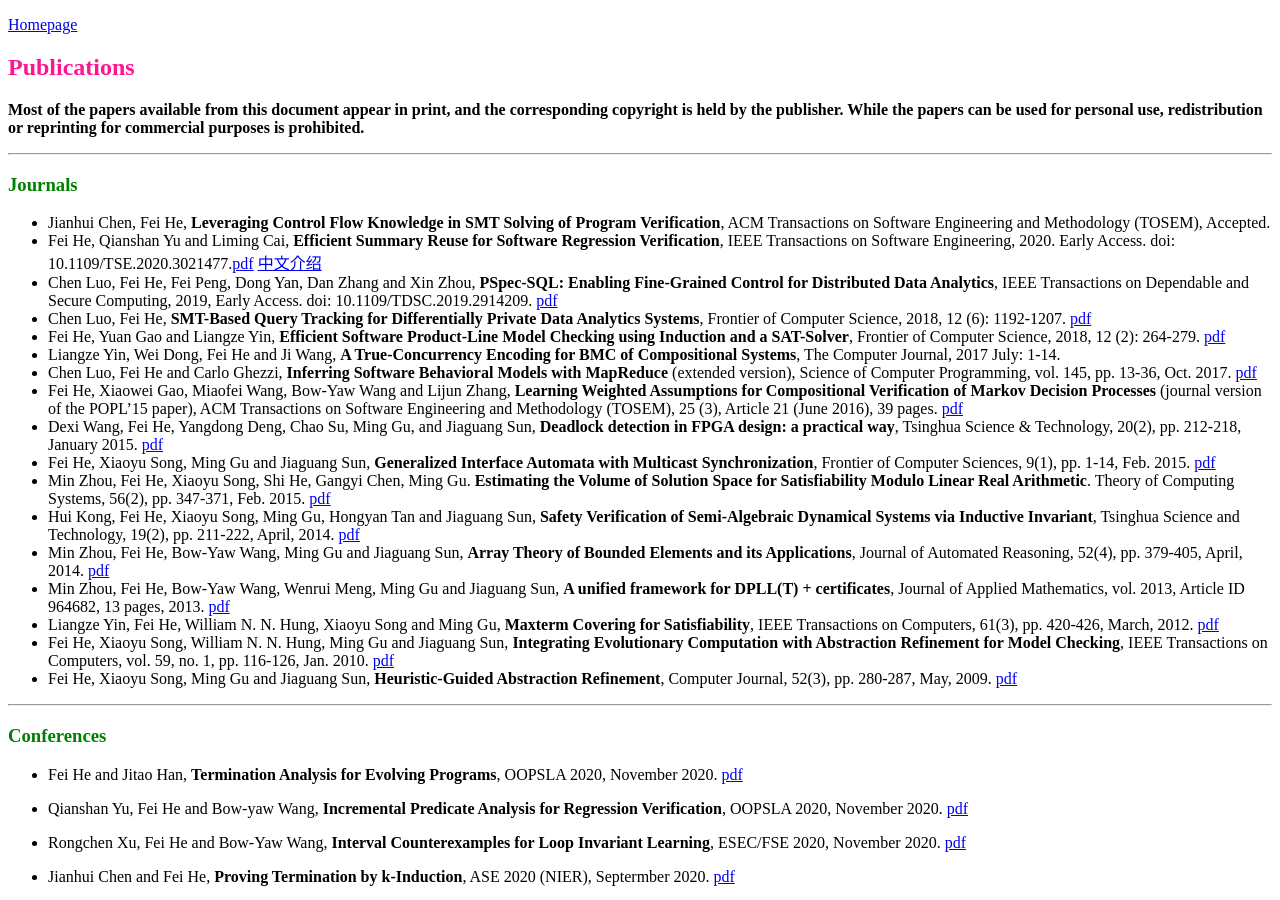
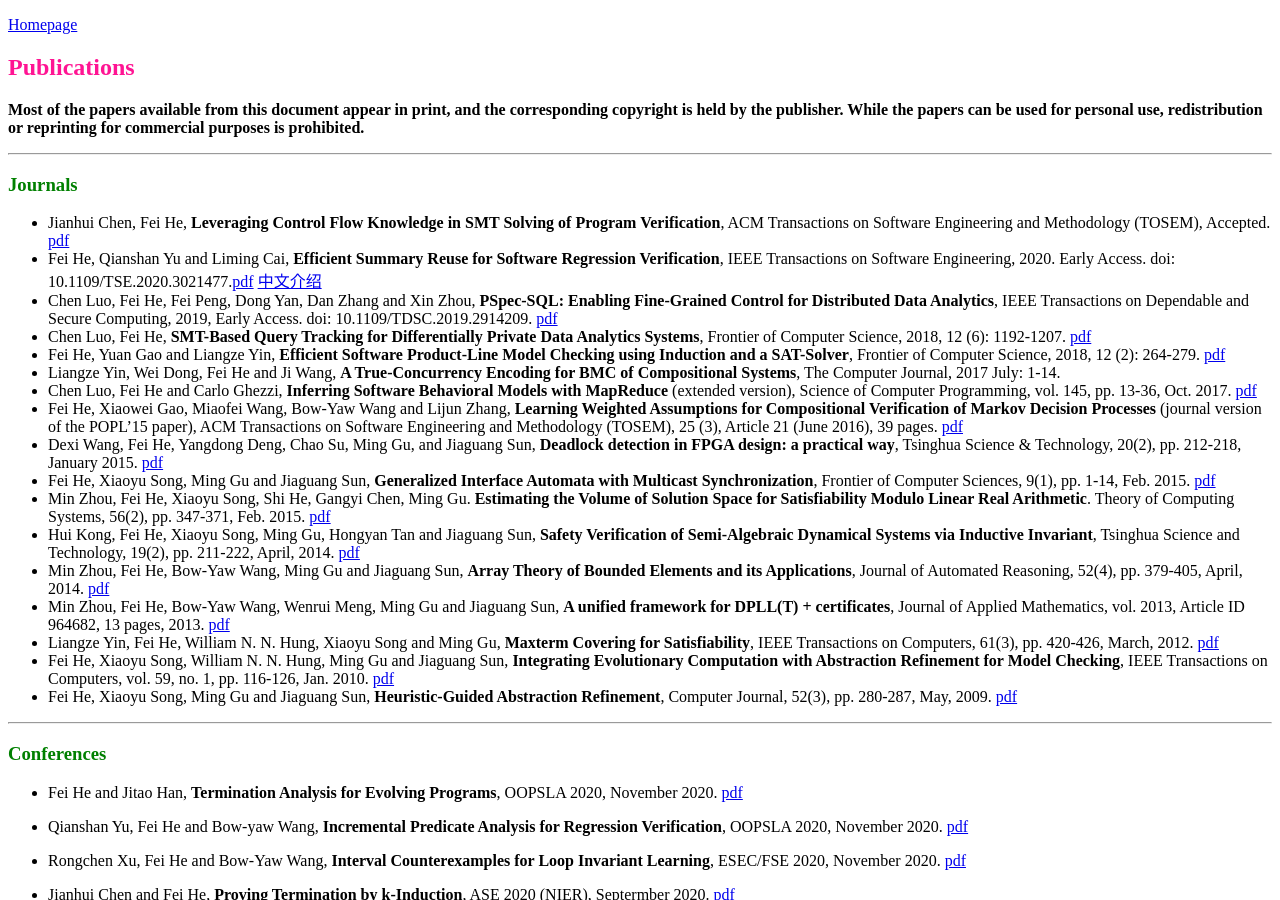
Before and after one commit to feihe/feihe.github.io, a Jekyll site: the page built from publications.md, in a window 1280 px wide and 900 px high. Built offline with Jekyll 4.4.1, drawn with Linux system fonts in a browser that asks for light colours; nearby versions of some CDN libraries.

Commit message:
add paper

```diff
--- a/publications.md
+++ b/publications.md
@@ -13,7 +13,7 @@ title: Publications
 
 ### <font color=green>Journals</font>
 
-- Jianhui Chen, Fei He, **Leveraging Control Flow Knowledge in SMT Solving of Program Verification**, ACM Transactions on Software Engineering and Methodology (TOSEM), Accepted.
+- Jianhui Chen, Fei He, **Leveraging Control Flow Knowledge in SMT Solving of Program Verification**, ACM Transactions on Software Engineering and Methodology (TOSEM), Accepted. [pdf](./materials/tosem20.pdf)
 - Fei He, Qianshan Yu and Liming Cai, **Efficient Summary Reuse for Software Regression Verification**, IEEE Transactions on Software Engineering, 2020. Early Access. doi: 10.1109/TSE.2020.3021477.[pdf](./materials/tse20.pdf) [中文介绍](./materials/tse20.html)
 - Chen Luo, Fei He, Fei Peng, Dong Yan, Dan Zhang and Xin Zhou, **PSpec-SQL: Enabling Fine-Grained Control for Distributed Data Analytics**, IEEE Transactions on Dependable and Secure Computing, 2019, Early Access. doi: 10.1109/TDSC.2019.2914209. [pdf](./materials/tdsc19.pdf)
 - Chen Luo, Fei He, **SMT-Based Query Tracking for Differentially Private Data Analytics Systems**, Frontier of Computer Science, 2018, 12 (6): 1192-1207. [pdf](./materials/fcs18a.pdf)
```
Also changed, not shown: 1 other file.
